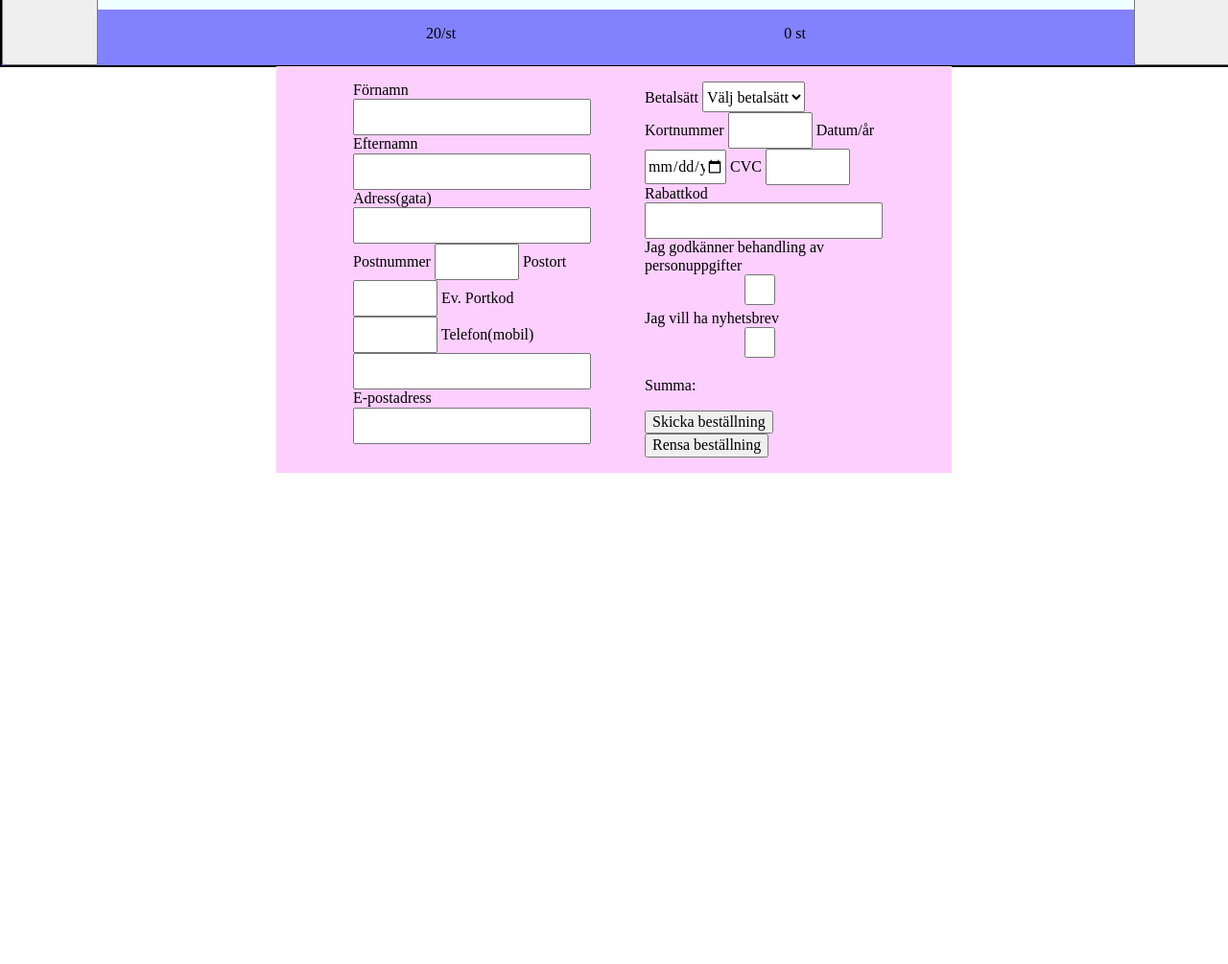
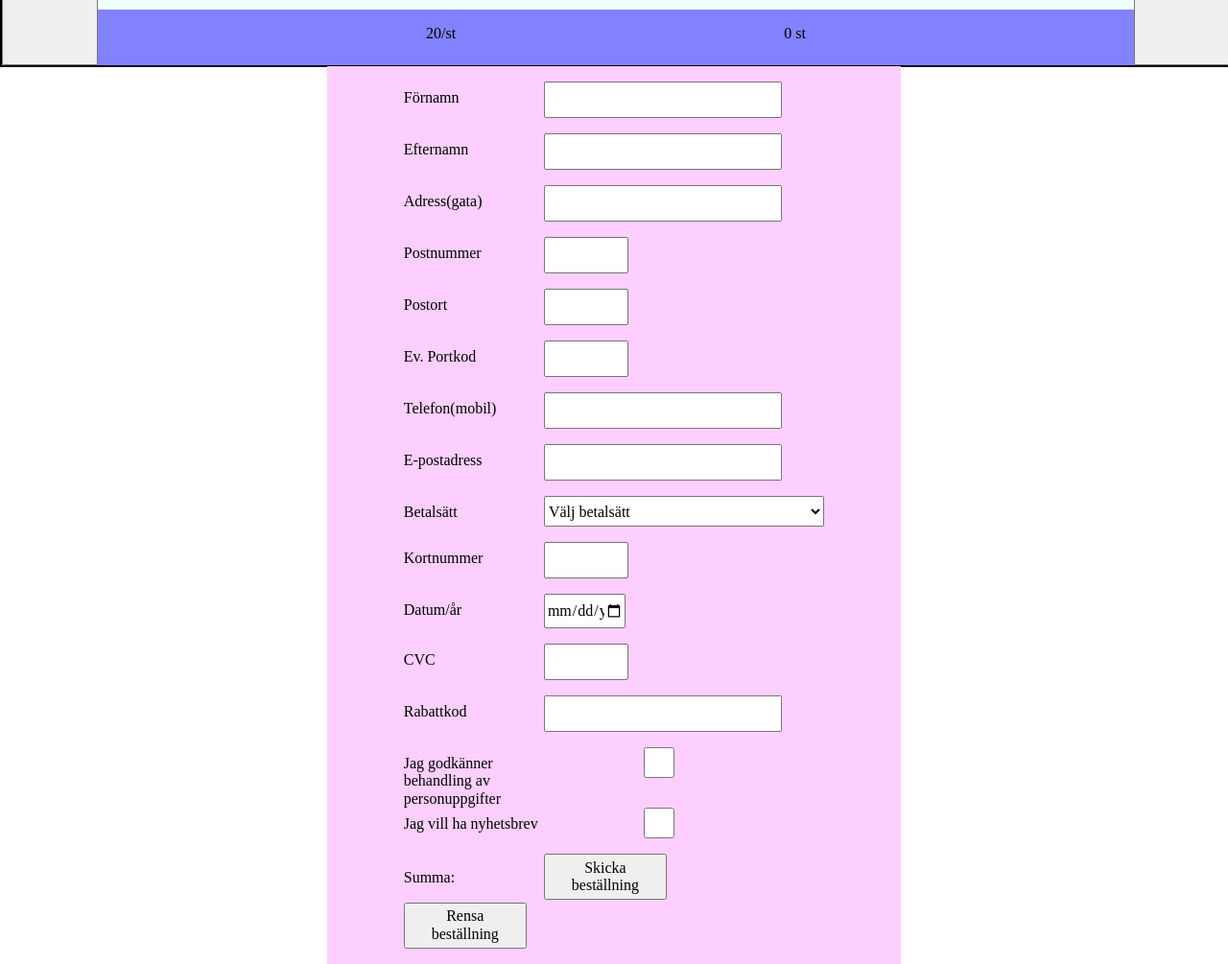
Before and after one commit to Medieinstitutet/fed22d-js-grundkurs-gruppuppgift-webbshop-eftermiddag2, a plain HTML site: page index.html in a window 1280 px wide. Shown: the part 2121-3126 px from the top of the page at 96% size. Before the commit the page ends 2614 px from the top, so only its background shows below. Drawn offline with Linux system fonts and the light colour scheme.

Commit message:
form desktop

```diff
--- a/Style/_desktop.scss
+++ b/Style/_desktop.scss
@@ -4,15 +4,20 @@ form{
     padding-left: 5rem;
     padding-right: 5rem;
     background-color: rgb(252, 207, 255);
-    display: flex;
-    flex-direction: row;
-    gap: 4rem;
+    display: grid;
+    grid-template-columns: 0.5fr 1fr;
 }
 
-.formSection1{
-    width: 15rem;
+
+input{
+    margin-bottom: 1rem;
 }
 
-.formSection2{
-    width: 15rem;
+select{
+    margin-bottom: 1rem;
 }
+
+button{
+    height: 3rem;
+    width: 8rem;
+}
--- a/index.html
+++ b/index.html
@@ -84,7 +84,7 @@
 
         <!--form-->
         <form>
-            <div class="formSection1">
+
                 <label for="name">Förnamn</label>
                 <input type="text" id="name">
 
@@ -108,9 +108,9 @@
 
                 <label for="eMail">E-postadress</label>
                 <input type="email" id="eMail">
-            </div>
 
-            <div class="formSection2">
+
+
                 <!--method of payment-->
                 <label for="payMethod">Betalsätt</label>
                 <select id="payMethod">
@@ -142,7 +142,7 @@
 
                 <button>Skicka beställning</button>
                 <button>Rensa beställning</button>
-            </div>
+
         </form>
     </main>
 
```
Also changed, not shown: Style/main.css.
